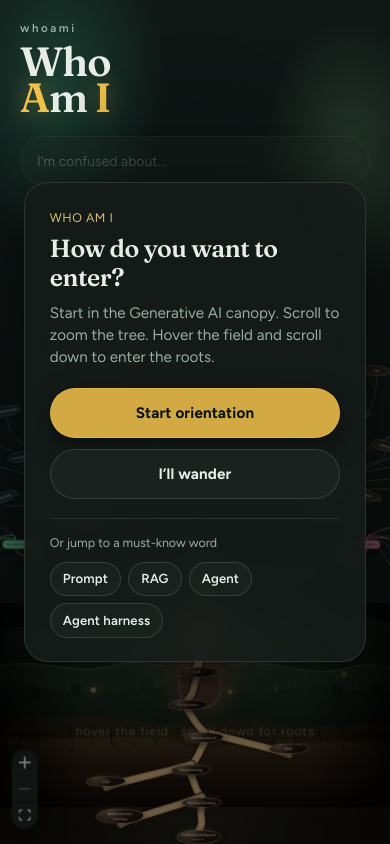
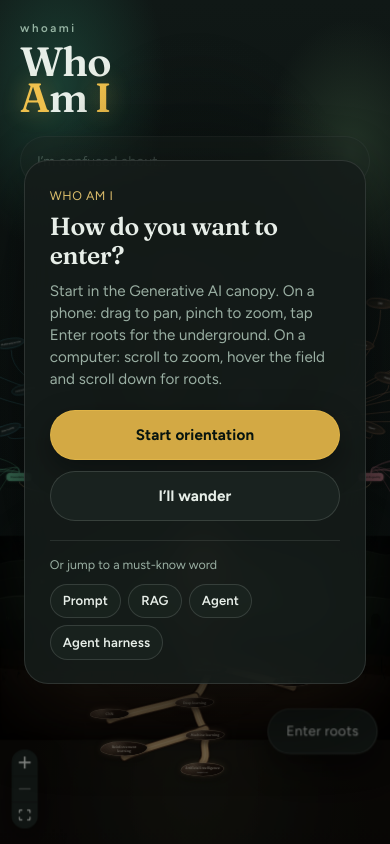
Before and after one commit to radadiavasu/WhoAmI, a Next.js app: page / in a window 390 px wide. Built offline with nearby package versions, Linux system fonts and the light colour scheme.

Commit message:
Make the living tree usable on phones.
Frame a compact canopy on mobile, stop the field gate from stealing pans, and add an Enter roots control since hover-and-scroll only works with a mouse.

Co-authored-by: Cursor <cursoragent@cursor.com>

```diff
--- a/src/app/globals.css
+++ b/src/app/globals.css
@@ -488,8 +488,38 @@ body {
   background: transparent;
 }
 
+/* Phones: never steal pan/pinch — roots entry is the RootsToggle button */
+.field-zoom-gate.is-touch-map {
+  pointer-events: none;
+  cursor: default;
+}
+
 .field-zoom-gate:hover {
   background: color-mix(in oklab, #6a8f55 10%, transparent);
+}
+
+.field-zoom-gate.is-touch-map:hover {
+  background: transparent;
+}
+
+.roots-toggle {
+  position: absolute;
+  right: 1rem;
+  bottom: 5.5rem;
+  z-index: 6;
+  border: 1px solid color-mix(in oklab, var(--ink) 16%, transparent);
+  border-radius: 999px;
+  background: color-mix(in oklab, var(--panel-lift) 88%, transparent);
+  color: var(--ink);
+  font-size: 0.85rem;
+  letter-spacing: 0.02em;
+  padding: 0.7rem 1.1rem;
+  box-shadow: 0 12px 32px color-mix(in oklab, black 45%, transparent);
+  backdrop-filter: blur(10px);
+}
+
+.roots-toggle:active {
+  transform: scale(0.98);
 }
 
 .soil-bleed {
--- a/src/components/map/ConceptMap.tsx
+++ b/src/components/map/ConceptMap.tsx
@@ -6,6 +6,7 @@ import {
   useRef,
   useSyncExternalStore,
   type MutableRefObject,
+  type PointerEvent as ReactPointerEvent,
 } from "react";
 import {
   Controls,
@@ -22,11 +23,14 @@ import {
 import type { ConceptNode } from "@/content/schema";
 import {
   buildFlowGraph,
+  canopyMobileOverviewIds,
   canopyOverviewIds,
   CANOPY_FIT_PADDING,
+  CANOPY_FIT_PADDING_MOBILE,
   CANOPY_ORIGIN,
   CANOPY_TRUNK_ID,
   groundFieldY,
+  isCanopyNode,
   rootBedTopY,
   rootOverviewIds,
 } from "@/lib/graph";
@@ -47,19 +51,44 @@ function useIsClient() {
   );
 }
 
+/** Phone-width or coarse pointer — touch-first map behavior. */
+function useTouchMap() {
+  return useSyncExternalStore(
+    (onChange) => {
+      const width = window.matchMedia("(max-width: 767px)");
+      const coarse = window.matchMedia("(pointer: coarse)");
+      width.addEventListener("change", onChange);
+      coarse.addEventListener("change", onChange);
+      return () => {
+        width.removeEventListener("change", onChange);
+        coarse.removeEventListener("change", onChange);
+      };
+    },
+    () =>
+      window.matchMedia("(max-width: 767px)").matches ||
+      window.matchMedia("(pointer: coarse)").matches,
+    () => false,
+  );
+}
+
 /** Frames canopy on first load; frames a focused node when one is open. */
 function FocusCamera({
   focusedId,
   contextIds,
   overviewIds,
+  fitPadding,
+  maxOverviewZoom,
 }: {
   focusedId?: string;
   contextIds: string[];
   overviewIds: string[];
+  fitPadding: typeof CANOPY_FIT_PADDING | typeof CANOPY_FIT_PADDING_MOBILE;
+  maxOverviewZoom: number;
 }) {
   const { fitView } = useReactFlow();
   const didInit = useRef(false);
   const contextKey = contextIds.slice().sort().join("|");
+  const overviewKey = overviewIds.join("|");
 
   useEffect(() => {
     if (focusedId) {
@@ -79,9 +108,9 @@ function FocusCamera({
       const frameCanopy = () => {
         fitView({
           nodes: overviewIds.map((id) => ({ id })),
-          padding: CANOPY_FIT_PADDING,
+          padding: fitPadding,
           duration: 0,
-          maxZoom: 1.05,
+          maxZoom: maxOverviewZoom,
         });
       };
       // Two frames: RF pane size is often 0 on the first paint.
@@ -90,7 +119,16 @@ function FocusCamera({
       });
       window.setTimeout(frameCanopy, 120);
     }
-  }, [focusedId, contextKey, contextIds, overviewIds, fitView]);
+  }, [
+    focusedId,
+    contextKey,
+    contextIds,
+    overviewIds,
+    overviewKey,
+    fitView,
+    fitPadding,
+    maxOverviewZoom,
+  ]);
 
   return null;
 }
@@ -130,28 +168,38 @@ function UndergroundSense({
   return null;
 }
 
+type LayerNav = {
+  goRoots: () => void;
+  goCanopy: () => void;
+};
+
 /**
- * Field is the zoom boundary:
- * - cursor on canopy → normal scroll zoom
- * - cursor on field + scroll down → reveal roots
- * - cursor on field + scroll up → return to canopy
+ * Field is the zoom boundary on desktop (wheel).
+ * On touch maps the gate does not steal pans — RootsToggle owns layer changes.
  */
 function FieldZoomGate({
   fieldFlowY,
   overviewIds,
   rootIds,
+  fitPadding,
+  touchMap,
   onUndergroundChange,
+  navRef,
 }: {
   fieldFlowY: number;
   overviewIds: string[];
   rootIds: string[];
+  fitPadding: typeof CANOPY_FIT_PADDING | typeof CANOPY_FIT_PADDING_MOBILE;
+  touchMap: boolean;
   onUndergroundChange?: (underground: boolean) => void;
+  navRef: MutableRefObject<LayerNav | null>;
 }) {
   const { fitView } = useReactFlow();
   const [, ty, zoom] = useStore((s) => s.transform);
   const fieldTop = fieldFlowY * zoom + ty;
   const fieldHeight = Math.max(200, 380 * zoom);
   const coolDown = useRef(false);
+  const touchStartY = useRef<number | null>(null);
 
   const goRoots = () => {
     if (coolDown.current || rootIds.length === 0) return;
@@ -159,10 +207,10 @@ function FieldZoomGate({
     onUndergroundChange?.(true);
     fitView({
       nodes: rootIds.map((id) => ({ id })),
-      padding: 0.14,
+      padding: touchMap ? 0.18 : 0.14,
       duration: 560,
-      maxZoom: 1.2,
-      minZoom: 0.55,
+      maxZoom: touchMap ? 0.95 : 1.2,
+      minZoom: 0.45,
     });
     window.setTimeout(() => {
       coolDown.current = false;
@@ -175,31 +223,86 @@ function FieldZoomGate({
     onUndergroundChange?.(false);
     fitView({
       nodes: overviewIds.map((id) => ({ id })),
-      padding: CANOPY_FIT_PADDING,
+      padding: fitPadding,
       duration: 560,
-      maxZoom: 1.1,
+      maxZoom: touchMap ? 1.35 : 1.1,
     });
     window.setTimeout(() => {
       coolDown.current = false;
     }, 600);
   };
 
+  useEffect(() => {
+    navRef.current = { goRoots, goCanopy };
+    return () => {
+      navRef.current = null;
+    };
+  });
+
+  const onPointerDown = (e: ReactPointerEvent<HTMLDivElement>) => {
+    if (!touchMap || e.pointerType === "mouse") return;
+    touchStartY.current = e.clientY;
+  };
+
+  const onPointerUp = (e: ReactPointerEvent<HTMLDivElement>) => {
+    if (!touchMap || touchStartY.current == null) return;
+    const dy = e.clientY - touchStartY.current;
+    touchStartY.current = null;
+    // Vertical swipe on the field band (doesn't block pan — gate is none on touch)
+    if (dy > 48) goRoots();
+    else if (dy < -48) goCanopy();
+  };
+
   return (
     <div
-      className="field-zoom-gate"
+      className={[
+        "field-zoom-gate",
+        touchMap ? "is-touch-map" : "",
+      ]
+        .filter(Boolean)
+        .join(" ")}
       style={{
         height: fieldHeight,
         transform: `translate3d(0, ${fieldTop}px, 0)`,
       }}
       onWheel={(e) => {
+        if (touchMap) return;
         e.preventDefault();
         e.stopPropagation();
         if (e.deltaY > 8) goRoots();
         else if (e.deltaY < -8) goCanopy();
       }}
+      onPointerDown={onPointerDown}
+      onPointerUp={onPointerUp}
       role="presentation"
-      title="Scroll here to enter or leave the roots"
+      title={
+        touchMap
+          ? "Use Enter roots / Back to canopy"
+          : "Scroll here to enter or leave the roots"
+      }
     />
+  );
+}
+
+/** Explicit layer control — required on phones (no hover+wheel). */
+function RootsToggle({
+  underground,
+  navRef,
+}: {
+  underground: boolean;
+  navRef: MutableRefObject<LayerNav | null>;
+}) {
+  return (
+    <button
+      type="button"
+      className="roots-toggle"
+      onClick={() => {
+        if (underground) navRef.current?.goCanopy();
+        else navRef.current?.goRoots();
+      }}
+    >
+      {underground ? "Back to canopy" : "Enter roots"}
+    </button>
   );
 }
 
@@ -223,6 +326,8 @@ export function ConceptMap({
   onUndergroundChange,
 }: Props) {
   const mounted = useIsClient();
+  const touchMap = useTouchMap();
+  const layerNav = useRef<LayerNav | null>(null);
 
   const graph = useMemo(() => buildFlowGraph(concepts), [concepts]);
   const byId = useMemo(
@@ -236,14 +341,31 @@ export function ConceptMap({
 
   const contextIds = useMemo(() => {
     if (!focusedId || !focus) return [] as string[];
+    // On phones, framing the full spine+neighbors zooms out too far.
+    if (touchMap) {
+      const node = byId.get(focusedId);
+      if (!node) return [focusedId];
+      const ids = [focusedId];
+      if (node.parentId) ids.push(node.parentId);
+      if (isCanopyNode(focusedId, byId) && byId.has(CANOPY_TRUNK_ID)) {
+        ids.push(CANOPY_TRUNK_ID);
+      }
+      return ids;
+    }
     return [focusedId, ...focus.pathIds, ...focus.neighborIds];
-  }, [focusedId, focus]);
+  }, [focusedId, focus, touchMap, byId]);
 
   const overviewIds = useMemo(
-    () => canopyOverviewIds(concepts),
-    [concepts],
+    () =>
+      touchMap
+        ? canopyMobileOverviewIds(concepts)
+        : canopyOverviewIds(concepts),
+    [concepts, touchMap],
   );
   const rootIds = useMemo(() => rootOverviewIds(concepts), [concepts]);
+  const fitPadding = touchMap
+    ? CANOPY_FIT_PADDING_MOBILE
+    : CANOPY_FIT_PADDING;
 
   const fieldY = groundFieldY(CANOPY_ORIGIN.y);
   const bedTop = rootBedTopY(CANOPY_ORIGIN.y);
@@ -258,7 +380,7 @@ export function ConceptMap({
         id: n.id,
         type: n.type,
         position: n.position,
-        draggable: true,
+        draggable: !touchMap,
         zIndex: n.data.role === "root" ? 4 : 5,
         data: {
           node: n.data.node,
@@ -273,7 +395,7 @@ export function ConceptMap({
           invite: Boolean(inviteId) && inviteId === n.id && !focusedId,
         } satisfies ConceptNodeData,
       })),
-    [graph.nodes, focusedId, focus, byId, visitedIds, inviteId],
+    [graph.nodes, focusedId, focus, byId, visitedIds, inviteId, touchMap],
   );
 
   const layoutEdges: Edge[] = useMemo(() => {
@@ -394,7 +516,7 @@ export function ConceptMap({
   }
 
   return (
-    <div className="h-full w-full">
+    <div className={["h-full w-full", touchMap ? "is-touch-map" : ""].join(" ")}>
       <ReactFlow
         nodes={nodes}
         edges={edges}
@@ -408,39 +530,47 @@ export function ConceptMap({
         maxZoom={2.4}
         proOptions={{ hideAttribution: true }}
         onlyRenderVisibleElements
-        nodesDraggable
+        nodesDraggable={!touchMap}
         nodesConnectable={false}
         elementsSelectable={false}
         panOnDrag
         panOnScroll={false}
-        zoomOnScroll
+        zoomOnScroll={!touchMap}
         zoomOnPinch
         zoomOnDoubleClick={false}
         selectionOnDrag={false}
-        nodeDragThreshold={4}
-        defaultViewport={{ x: 0, y: 0, zoom: 0.55 }}
+        nodeDragThreshold={touchMap ? 12 : 4}
+        defaultViewport={{ x: 0, y: 0, zoom: touchMap ? 0.7 : 0.55 }}
       >
         <FocusCamera
           focusedId={focusedId}
           contextIds={contextIds}
           overviewIds={overviewIds}
+          fitPadding={fitPadding}
+          maxOverviewZoom={touchMap ? 1.4 : 1.05}
         />
         <FullBleedTerrain
           fieldFlowY={fieldY}
           bedFlowY={bedTop}
           trunkFlowX={CANOPY_ORIGIN.x}
-          showHint={!underground}
+          showHint={!underground && !touchMap}
         />
         <FieldZoomGate
           fieldFlowY={fieldY}
           overviewIds={overviewIds}
           rootIds={rootIds}
+          fitPadding={fitPadding}
+          touchMap={touchMap}
           onUndergroundChange={onUndergroundChange}
+          navRef={layerNav}
         />
         <UndergroundSense
           fieldFlowY={fieldY}
           onUndergroundChange={onUndergroundChange}
         />
+        {touchMap ? (
+          <RootsToggle underground={underground} navRef={layerNav} />
+        ) : null}
         <Controls showInteractive={false} position="bottom-left" />
       </ReactFlow>
     </div>
--- a/src/components/map/MapChrome.tsx
+++ b/src/components/map/MapChrome.tsx
@@ -13,12 +13,19 @@ type Props = {
   onSelect: (id: string) => void;
 };
 
-const FIELD_KEYS = [
+const FIELD_KEYS_DESKTOP = [
   { label: "drag node" },
   { label: "pan · drag" },
   { label: "scroll zoom" },
   { label: "field · scroll roots" },
-  { label: "click open" },
+  { label: "tap open" },
+] as const;
+
+const FIELD_KEYS_TOUCH = [
+  { label: "drag to pan" },
+  { label: "pinch zoom" },
+  { label: "Enter roots" },
+  { label: "tap open" },
 ] as const;
 
 export function MapChrome({
@@ -28,6 +35,7 @@ export function MapChrome({
   onSelect,
 }: Props) {
   const [quietHints, setQuietHints] = useState(false);
+  const [touchHints, setTouchHints] = useState(false);
 
   useEffect(() => {
     const hush = () => setQuietHints(true);
@@ -38,6 +46,16 @@ export function MapChrome({
       window.removeEventListener("wheel", hush);
     };
   }, []);
+
+  useEffect(() => {
+    const mq = window.matchMedia("(max-width: 767px), (pointer: coarse)");
+    const sync = () => setTouchHints(mq.matches);
+    sync();
+    mq.addEventListener("change", sync);
+    return () => mq.removeEventListener("change", sync);
+  }, []);
+
+  const fieldKeys = touchHints ? FIELD_KEYS_TOUCH : FIELD_KEYS_DESKTOP;
 
   return (
     <header className="pointer-events-none absolute inset-x-0 top-0 z-10 p-5 md:p-8">
@@ -52,9 +70,13 @@ export function MapChrome({
               ]
                 .filter(Boolean)
                 .join(" ")}
-                aria-label="Map controls: drag a node to move it, drag empty space to pan, scroll to zoom the canopy, hover the field and scroll to enter roots, click a node to open its card"
+              aria-label={
+                touchHints
+                  ? "Map controls: drag to pan, pinch to zoom, use Enter roots to go underground, tap a node to open its card"
+                  : "Map controls: drag a node to move it, drag empty space to pan, scroll to zoom the canopy, hover the field and scroll to enter roots, click a node to open its card"
+              }
             >
-              {FIELD_KEYS.map((item, index) => (
+              {fieldKeys.map((item, index) => (
                 <span key={item.label} className="field-key-item">
                   {index > 0 ? (
                     <span className="field-key-dot" aria-hidden>
--- a/src/components/map/MapWelcome.tsx
+++ b/src/components/map/MapWelcome.tsx
@@ -31,8 +31,9 @@ export function MapWelcome({ onOrient, onWander, onStarter }: Props) {
           How do you want to enter?
         </h2>
         <p id="map-welcome-desc" className="map-welcome-desc">
-        Start in the Generative AI canopy. Scroll to zoom the tree. Hover the
-        field and scroll down to enter the roots.
+          Start in the Generative AI canopy. On a phone: drag to pan, pinch to
+          zoom, tap Enter roots for the underground. On a computer: scroll to
+          zoom, hover the field and scroll down for roots.
         </p>
         <div className="map-welcome-actions">
           <button
--- a/src/lib/graph.ts
+++ b/src/lib/graph.ts
@@ -398,10 +398,28 @@ export const CANOPY_FIT_PADDING = {
   bottom: 0.34,
 } as const;
 
+/** Tighter frame for phones — trunk + chapter hubs only (leaves stay reachable by pinch/pan). */
+export const CANOPY_FIT_PADDING_MOBILE = {
+  top: 0.12,
+  left: 0.08,
+  right: 0.08,
+  bottom: 0.28,
+} as const;
+
 /** Ids to frame on first paint — canopy only, roots stay below the fold. */
 export function canopyOverviewIds(nodes: ConceptNode[]): string[] {
   const byId = new Map(nodes.map((n) => [n.id, n]));
   return nodes.filter((n) => isCanopyNode(n.id, byId)).map((n) => n.id);
+}
+
+/**
+ * Mobile overview — GenAI mound + six chapter hubs.
+ * Framing every leaf on a phone zooms out until the tree is unusable.
+ */
+export function canopyMobileOverviewIds(nodes: ConceptNode[]): string[] {
+  const byId = new Map(nodes.map((n) => [n.id, n]));
+  const ids = [CANOPY_TRUNK_ID, ...CHAPTER_ORDER].filter((id) => byId.has(id));
+  return ids;
 }
 
 /** Ids to frame when entering the underground — mound + root crown. */
```
Also changed, not shown: 1 other file (tests, documents, lock files or other folders).
